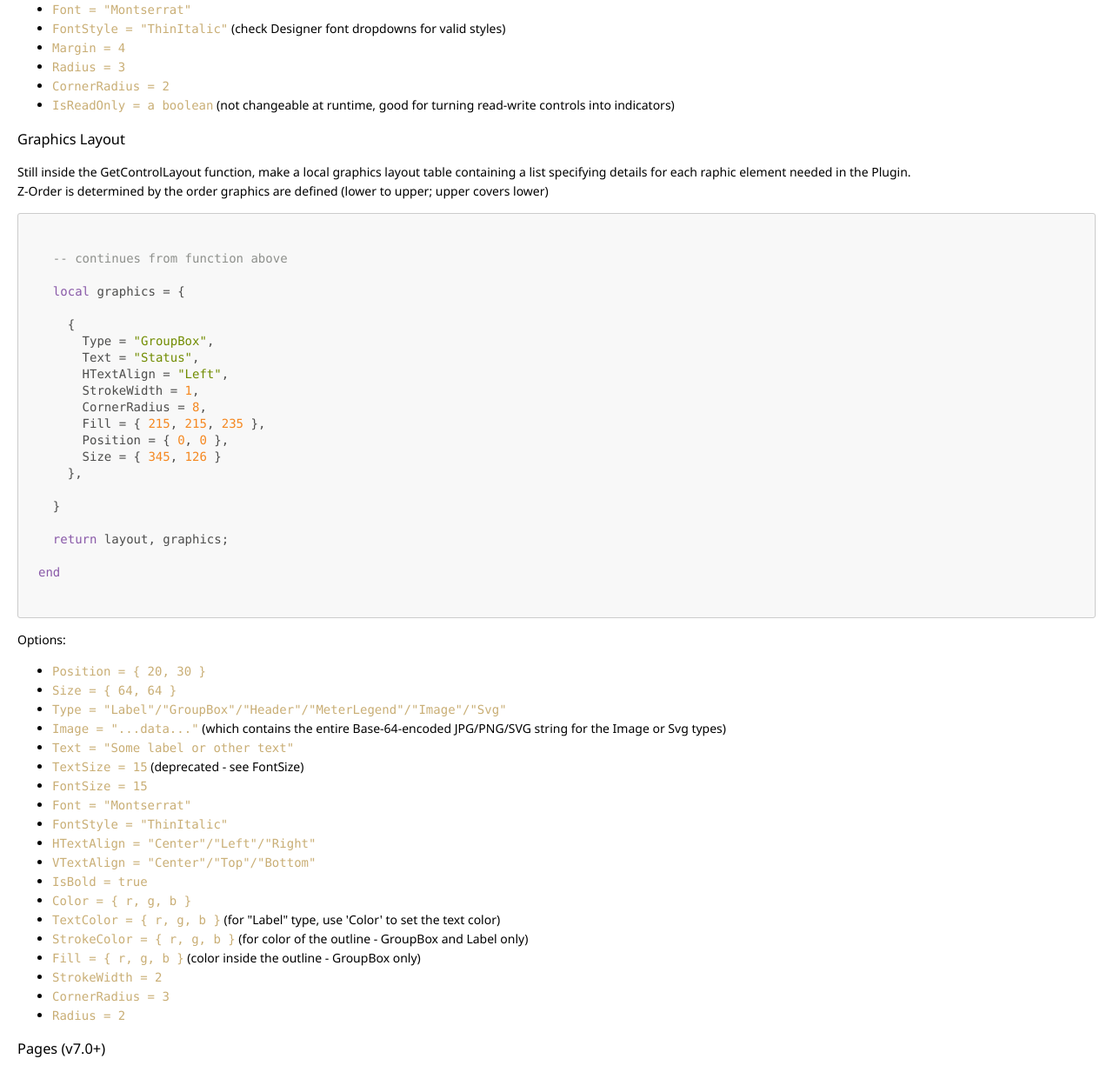
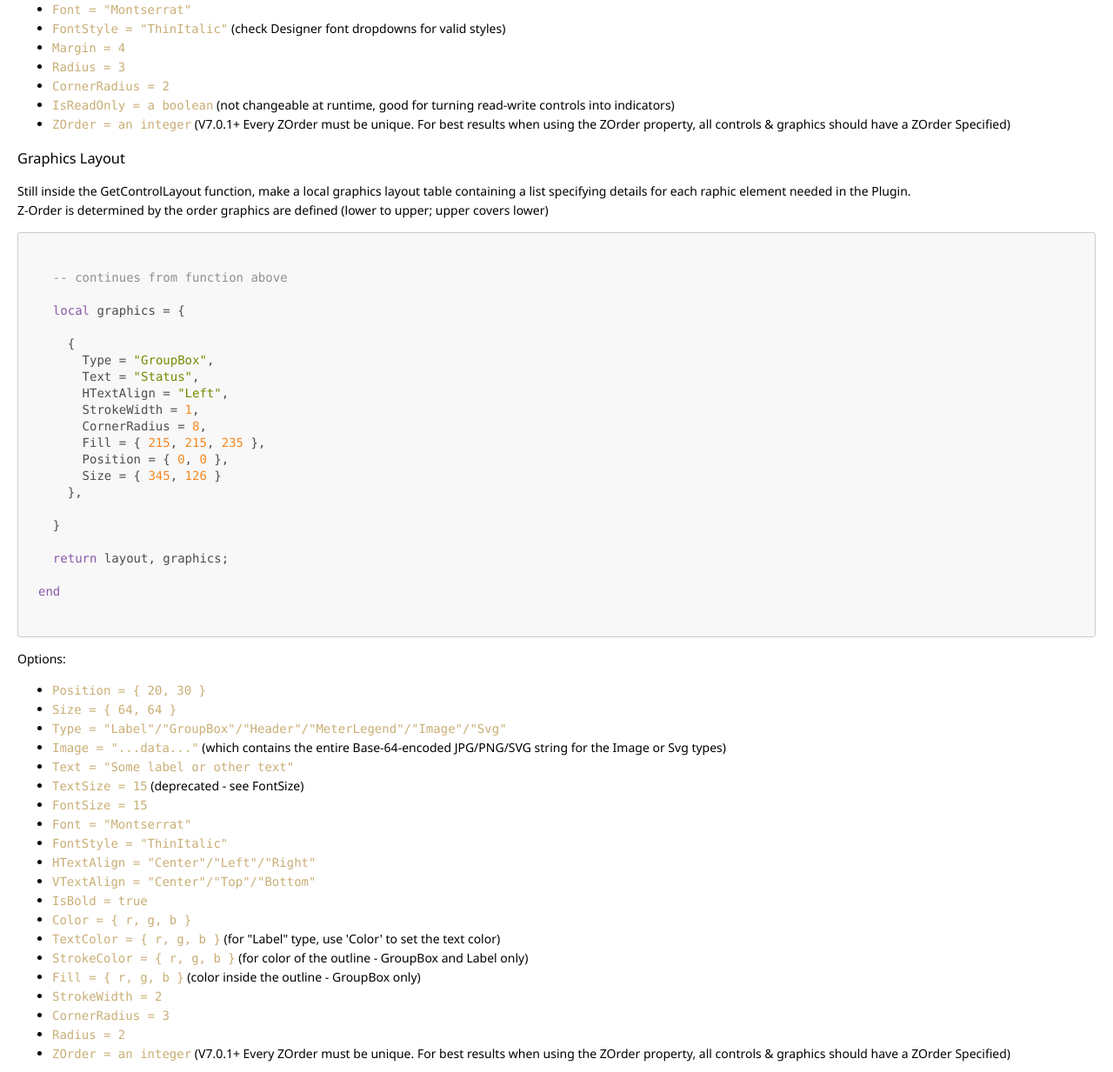
Before and after one commit to gdyr/qsys-plugin-docs, a plain HTML site: page index.html in a window 1280 px wide. Shown: the part 3698-4931 px from the top of the page at 87% size. Drawn offline with Linux system fonts and the light colour scheme.

Commit message:
Add ZOrder property description

```diff
--- a/index.html
+++ b/index.html
@@ -552,6 +552,7 @@ Max = highest extent</li>
 <li><code>Radius = 3</code></li>
 <li><code>CornerRadius = 2</code></li>
 <li><code>IsReadOnly = a boolean</code> (not changeable at runtime, good for turning read-write controls into indicators)</li>
+<li><code>ZOrder = an integer</code> (V7.0.1+ Every ZOrder must be unique. For best results when using the ZOrder property, all controls & graphics should have a ZOrder Specified)
 </ul>
 <h3 id="graphics-layout">Graphics Layout</h3>
 <p>Still inside the GetControlLayout function, make a local graphics layout table containing a list specifying details for each raphic element needed in the Plugin.<br>
@@ -600,6 +601,7 @@ Z-Order is determined by the order graphics are defined (lower to upper; upper c
 <li><code>StrokeWidth = 2</code></li>
 <li><code>CornerRadius = 3</code></li>
 <li><code>Radius = 2</code></li>
+<li><code>ZOrder = an integer</code> (V7.0.1+ Every ZOrder must be unique. For best results when using the ZOrder property, all controls & graphics should have a ZOrder Specified)
 </ul>
 <h3 id="pages-v70">Pages (v7.0+)</h3>
 <pre class="hljs"><code><div><span class="hljs-function"><span class="hljs-keyword">function</span> <span class="hljs-title">GetPages</span><span class="hljs-params">()</span></span>
```
